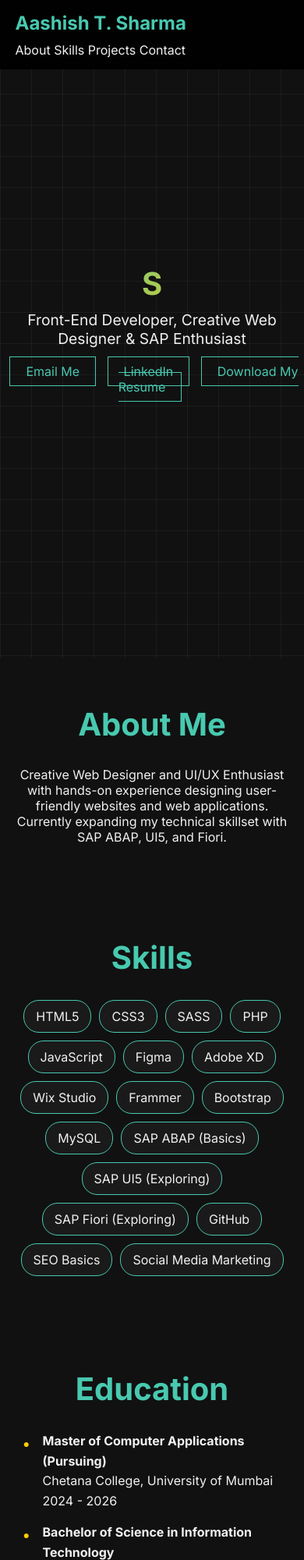
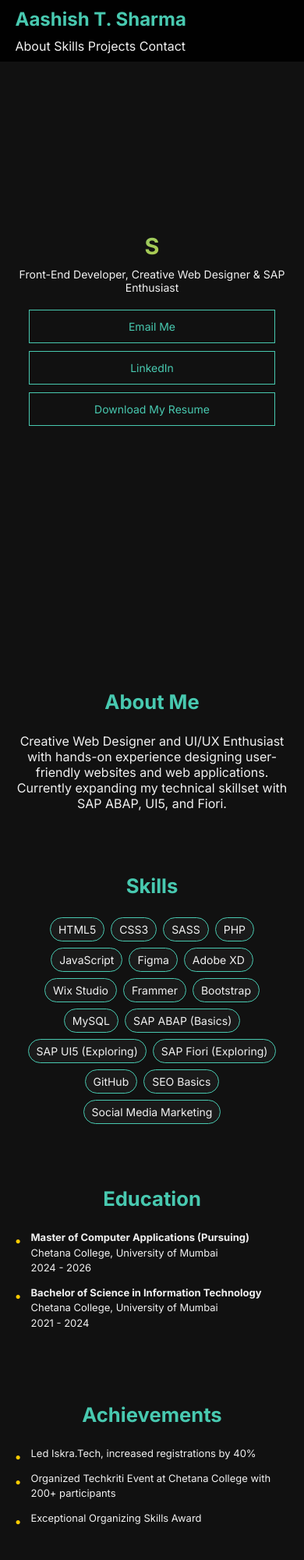
Before and after one commit to aashish9969/aashisht-portfolio, a plain HTML site: page index.html in a window 390 px wide. Shown: the top 2000 px of the page at 78% size. Drawn offline with Linux system fonts and the light colour scheme.

Commit message:
Update styles.css

```diff
--- a/styles.css
+++ b/styles.css
@@ -20,13 +20,12 @@ body {
     overflow-x: hidden;
 }
 
-/* Navbar */
 .navbar {
     position: fixed;
     top: 0;
     width: 100%;
     background: rgba(0, 0, 0, 0.9);
-    padding: 15px 10%;
+    padding: 15px 5%;
     display: flex;
     justify-content: space-between;
     align-items: center;
@@ -42,7 +41,7 @@ body {
 .navbar a {
     color: var(--text-light);
     text-decoration: none;
-    margin-left: 20px;
+    margin-left: 15px;
     transition: color 0.3s;
 }
 
@@ -50,24 +49,32 @@ body {
     color: var(--highlight);
 }
 
-/* Hero Section */
+/* Mobile Navbar */
+@media (max-width: 768px) {
+    .navbar {
+        flex-direction: column;
+        align-items: flex-start;
+        gap: 10px;
+        padding: 10px 5%;
+    }
+    .navbar a {
+        margin-left: 0;
+    }
+}
+
 .hero {
     height: 100vh;
     display: flex;
     align-items: center;
     justify-content: center;
     text-align: center;
+    padding: 0 5%;
     position: relative;
     overflow: hidden;
 }
 
-.hero-content {
-    z-index: 2;
-    position: relative;
-}
-
 .hero h1 {
-    font-size: 3.5rem;
+    font-size: 2.5rem;
     background: linear-gradient(135deg, var(--highlight), var(--accent));
     -webkit-background-clip: text;
     -webkit-text-fill-color: transparent;
@@ -75,16 +82,24 @@ body {
 
 .hero p {
     margin: 10px 0 20px;
-    font-size: 1.2rem;
+    font-size: 1rem;
+}
+
+.hero-links {
+    display: flex;
+    flex-wrap: wrap;
+    justify-content: center;
+    gap: 10px;
 }
 
 .hero-links a {
+    padding: 10px 18px;
+    border: 1px solid var(--highlight);
     color: var(--highlight);
     text-decoration: none;
-    padding: 8px 20px;
-    border: 1px solid var(--highlight);
-    margin: 0 5px;
     transition: 0.3s;
+    text-align: center;
+    white-space: nowrap;
 }
 
 .hero-links a:hover {
@@ -92,46 +107,49 @@ body {
     color: black;
 }
 
-/* Background Animation Grid */
-.background-animation {
-    position: absolute;
-    top: 0; left: 0; width: 100%; height: 100%;
-    background-image:
-        linear-gradient(var(--grid-bright) 1px, transparent 1px),
-        linear-gradient(90deg, var(--grid-bright) 1px, transparent 1px);
-    background-size: 40px 40px;
-    opacity: 0.4;
+@media (max-width: 768px) {
+    .hero h1 {
+        font-size: 2rem;
+    }
+    .hero-links a {
+        width: 80%;
+        font-size: 14px;
+    }
 }
 
-/* Sections */
+@media (max-width: 480px) {
+    .hero-links a {
+        width: 90%;
+        padding: 12px;
+    }
+}
+
 .section {
-    padding: 100px 10%;
+    padding: 60px 5%;
     text-align: center;
 }
 
 h2 {
-    font-size: 2.5rem;
-    margin-bottom: 30px;
+    font-size: 2rem;
+    margin-bottom: 25px;
     color: var(--highlight);
 }
 
-/* Skills Grid */
 .skills-grid {
     display: flex;
     flex-wrap: wrap;
-    gap: 10px;
+    gap: 8px;
     justify-content: center;
 }
 
 .skills-grid span {
+    padding: 8px 12px;
     background: var(--secondary-dark);
-    padding: 10px 15px;
     border: 1px solid var(--highlight);
     border-radius: 20px;
-    color: var(--text-light);
+    font-size: 14px;
 }
 
-/* Achievements Timeline */
 .timeline {
     list-style: none;
     max-width: 600px;
@@ -140,10 +158,11 @@ h2 {
 }
 
 .timeline li {
-    margin: 15px 0;
-    padding-left: 25px;
+    margin: 12px 0;
+    padding-left: 20px;
     position: relative;
-    line-height: 1.6;
+    line-height: 1.5;
+    font-size: 14px;
 }
 
 .timeline li::before {
@@ -152,23 +171,28 @@ h2 {
     position: absolute;
     left: 0;
     top: 5px;
-    font-size: 14px;
+    font-size: 12px;
 }
 
-/* Certifications Grid */
+.education .timeline li::before {
+    content: '🎓';
+}
+
 .cert-grid {
     display: flex;
     flex-wrap: wrap;
-    gap: 10px;
+    gap: 8px;
     justify-content: center;
 }
 
 .cert-card {
-    padding: 15px 20px;
+    padding: 12px;
     background: var(--secondary-dark);
     border: 1px solid var(--highlight);
     cursor: pointer;
     transition: transform 0.3s;
+    width: 100%;
+    max-width: 280px;
 }
 
 .cert-card:hover {
@@ -176,28 +200,26 @@ h2 {
     box-shadow: 0 0 10px var(--highlight);
 }
 
-/* Projects */
 .project {
+    padding: 15px;
+    margin-bottom: 15px;
     background: var(--secondary-dark);
-    padding: 20px;
-    margin-bottom: 20px;
-    border-radius: 8px;
+    border: 1px solid var(--highlight);
+    border-radius: 6px;
     text-align: left;
-    border: 1px solid var(--highlight);
-    overflow: hidden;
     transition: transform 0.3s ease;
 }
 
 .project h3 {
-    margin-bottom: 8px;
+    margin-bottom: 6px;
+    font-size: 18px;
 }
 
 .project a {
     color: var(--highlight);
+    font-weight: bold;
     text-decoration: none;
-    margin-right: 10px;
-    font-weight: bold;
-    transition: 0.3s;
+    margin-right: 8px;
 }
 
 .project a:hover {
@@ -207,89 +229,65 @@ h2 {
 
 .project:hover {
     transform: translateY(-5px);
-    box-shadow: 0 0 15px var(--highlight);
+    box-shadow: 0 0 12px var(--highlight);
 }
 
-/* Education Timeline (Same Style as Achievements) */
-.education .timeline li {
-    margin: 15px 0;
-    padding-left: 25px;
-    position: relative;
-    line-height: 1.6;
-}
-
-.education .timeline li::before {
-    content: '🎓';
-    color: var(--accent);
-    position: absolute;
-    left: 0;
-    top: 5px;
-}
-
-/* Form */
 form input, form textarea {
     width: 100%;
-    padding: 12px;
+    padding: 10px;
     background: var(--secondary-dark);
     border: 1px solid var(--highlight);
     color: var(--text-light);
-    margin-bottom: 15px;
+    margin-bottom: 12px;
     outline: none;
+    font-size: 14px;
 }
 
 form button {
-    padding: 12px 25px;
+    padding: 10px 20px;
     background: var(--highlight);
     color: black;
     border: none;
     cursor: pointer;
-    transition: background 0.3s ease;
 }
 
 form button:hover {
     background: var(--accent);
-    color: black;
 }
 
-/* Footer */
 footer {
     text-align: center;
     padding: 15px 0;
     background: black;
-    margin-top: 50px;
     color: var(--highlight);
 }
 
-/* Responsive Tweaks */
 @media (max-width: 768px) {
-    .navbar {
-        flex-direction: column;
-        align-items: flex-start;
-        gap: 10px;
-        padding: 15px 5%;
+    .section {
+        padding: 40px 5%;
     }
-
-    .navbar a {
-        margin-left: 0;
+    .timeline li {
+        font-size: 13px;
     }
-
-    .hero h1 {
-        font-size: 2.5rem;
-    }
-
-    .section {
-        padding: 60px 5%;
-    }
-
-    .skills-grid {
-        justify-content: center;
-    }
-
-    .timeline {
-        padding-left: 10px;
-    }
-
-    .project {
-        padding: 15px;
+    .skills-grid span {
+        padding: 6px 10px;
     }
 }
+
+@media (max-width: 480px) {
+    h2 {
+        font-size: 1.6rem;
+    }
+    .hero h1 {
+        font-size: 1.8rem;
+    }
+    .hero p {
+        font-size: 14px;
+    }
+    .project {
+        padding: 12px;
+    }
+    .cert-card {
+        width: 90%;
+    }
+}
```
